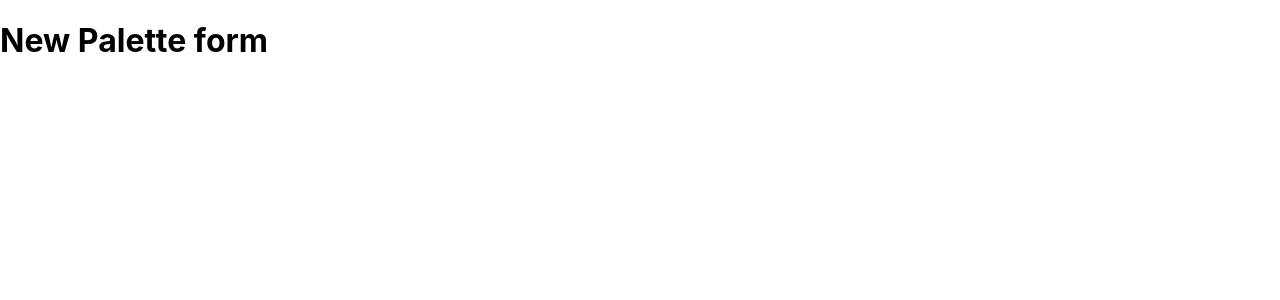
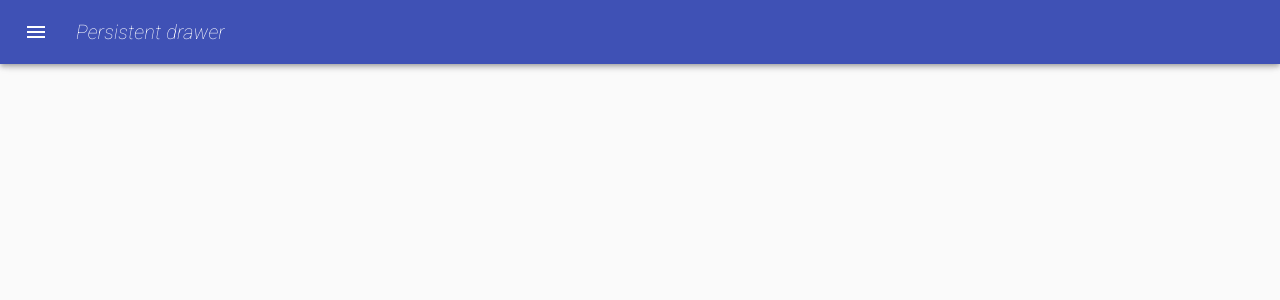
Before and after one commit to daylanberry/colors-app, a React (Create React App) app: page /palette/new in a window 1280 px wide. Shown: the top 300 px of the page. Built offline with nearby package versions, Linux system fonts and the light colour scheme.

Commit message:
created sliding drawer

```diff
--- a/src/NewPaletteForm.js
+++ b/src/NewPaletteForm.js
@@ -1,14 +1,144 @@
-import React, { Component } from 'react';
+import React from 'react';
+import clsx from 'clsx';
+import { makeStyles, useTheme } from '@material-ui/core/styles';
+import Drawer from '@material-ui/core/Drawer';
+import CssBaseline from '@material-ui/core/CssBaseline';
+import AppBar from '@material-ui/core/AppBar';
+import Toolbar from '@material-ui/core/Toolbar';
+import Typography from '@material-ui/core/Typography';
+import Divider from '@material-ui/core/Divider';
+import IconButton from '@material-ui/core/IconButton';
+import MenuIcon from '@material-ui/icons/Menu';
+import ChevronLeftIcon from '@material-ui/icons/ChevronLeft';
 
-class NewPaletteForm extends Component {
 
-  render() {
-    return (
-      <div>
-        <h1>New Palette form</h1>
-      </div>
-    )
-  }
+
+const drawerWidth = 240;
+
+const useStyles = makeStyles((theme) => ({
+  root: {
+    display: 'flex',
+  },
+  appBar: {
+    transition: theme.transitions.create(['margin', 'width'], {
+      easing: theme.transitions.easing.sharp,
+      duration: theme.transitions.duration.leavingScreen,
+    }),
+  },
+  appBarShift: {
+    width: `calc(100% - ${drawerWidth}px)`,
+    marginLeft: drawerWidth,
+    transition: theme.transitions.create(['margin', 'width'], {
+      easing: theme.transitions.easing.easeOut,
+      duration: theme.transitions.duration.enteringScreen,
+    }),
+  },
+  menuButton: {
+    marginRight: theme.spacing(2),
+  },
+  hide: {
+    display: 'none',
+  },
+  drawer: {
+    width: drawerWidth,
+    flexShrink: 0,
+  },
+  drawerPaper: {
+    width: drawerWidth,
+  },
+  drawerHeader: {
+    display: 'flex',
+    alignItems: 'center',
+    padding: theme.spacing(0, 1),
+    // necessary for content to be below app bar
+    ...theme.mixins.toolbar,
+    justifyContent: 'flex-end',
+  },
+  content: {
+    flexGrow: 1,
+    padding: theme.spacing(3),
+    transition: theme.transitions.create('margin', {
+      easing: theme.transitions.easing.sharp,
+      duration: theme.transitions.duration.leavingScreen,
+    }),
+    marginLeft: -drawerWidth,
+  },
+  contentShift: {
+    transition: theme.transitions.create('margin', {
+      easing: theme.transitions.easing.easeOut,
+      duration: theme.transitions.duration.enteringScreen,
+    }),
+    marginLeft: 0,
+  },
+}));
+
+
+const NewPaletteForm = () => {
+
+  const classes = useStyles();
+  const theme = useTheme();
+  const [open, setOpen] = React.useState(false);
+
+  const handleDrawerOpen = () => {
+    setOpen(true);
+  };
+
+  const handleDrawerClose = () => {
+    setOpen(false);
+  };
+
+  return (
+    <div className={classes.root}>
+      <CssBaseline />
+      <AppBar
+        position="fixed"
+        className={clsx(classes.appBar, {
+          [classes.appBarShift]: open,
+        })}
+      >
+        <Toolbar>
+          <IconButton
+            color="inherit"
+            aria-label="open drawer"
+            onClick={handleDrawerOpen}
+            edge="start"
+            className={clsx(classes.menuButton, open && classes.hide)}
+          >
+            <MenuIcon />
+          </IconButton>
+          <Typography variant="h6" noWrap>
+            Persistent drawer
+          </Typography>
+        </Toolbar>
+      </AppBar>
+      <Drawer
+        className={classes.drawer}
+        variant="persistent"
+        anchor="left"
+        open={open}
+        classes={{
+          paper: classes.drawerPaper,
+        }}
+      >
+        <div className={classes.drawerHeader}>
+          <IconButton onClick={handleDrawerClose}>
+            <ChevronLeftIcon />
+          </IconButton>
+        </div>
+        <Divider />
+
+      </Drawer>
+      <main
+        className={clsx(classes.content, {
+          [classes.contentShift]: open,
+        })}
+      >
+        <div className={classes.drawerHeader} />
+
+      </main>
+    </div>
+  );
+
 }
 
 export default NewPaletteForm;
```
